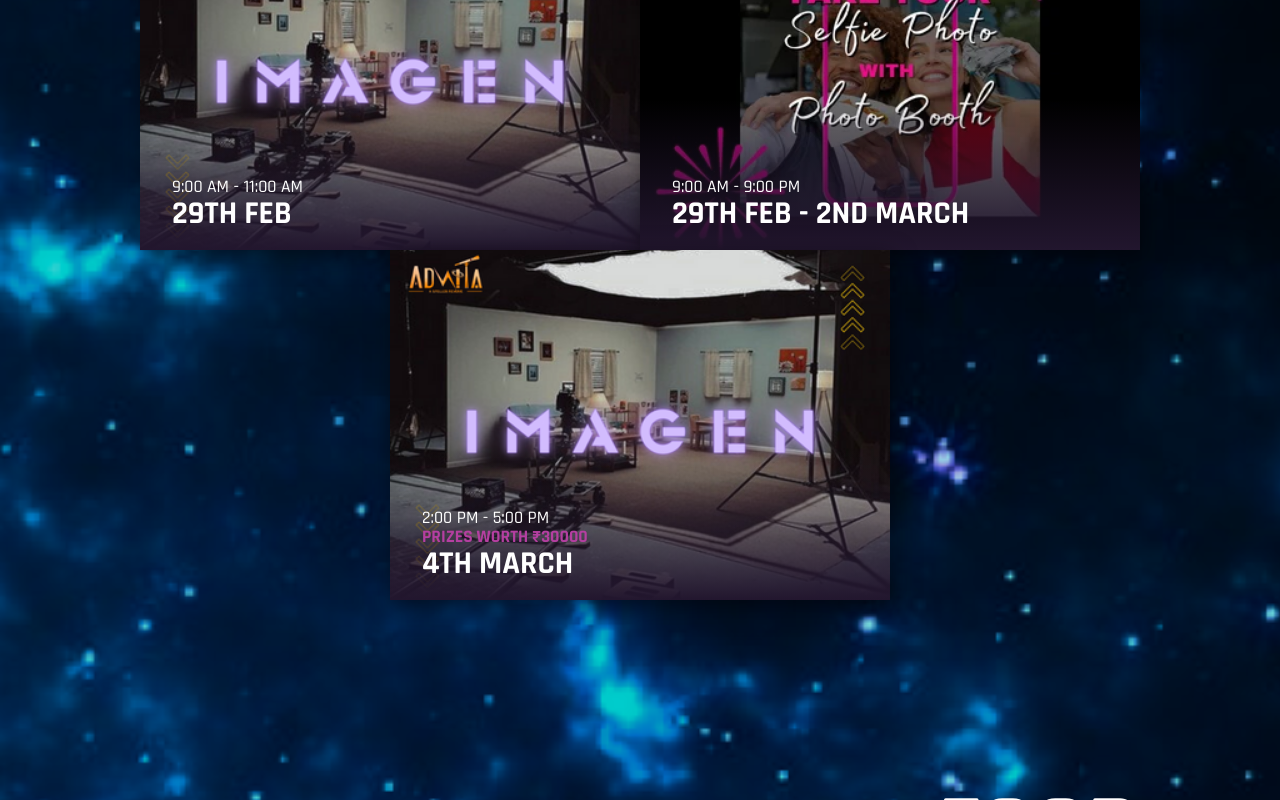
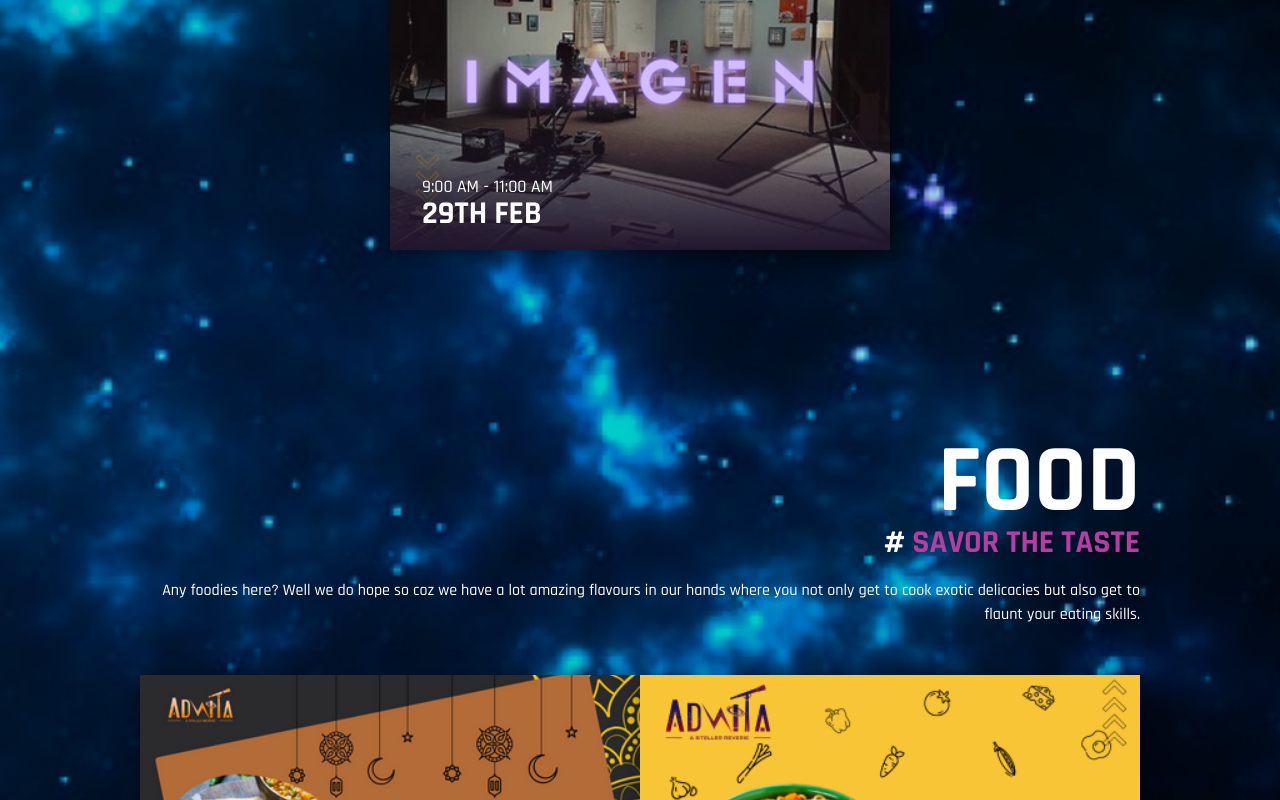
Before and after one commit to swoyam2609/ADVAITA-24-Website, a React (Create React App) app: page /events in a window 1280 px wide. Shown: the part 7110-7910 px from the top of the page. Built offline with nearby package versions, Linux system fonts and the light colour scheme.

Commit message:
photography update

```diff
--- a/src/routes/eventsData.js
+++ b/src/routes/eventsData.js
@@ -251,25 +251,11 @@
                 date: "29TH FEB",
                 time: "9:00 AM - 11:00 AM",
                 description: "Capture the essence of life through your lens at IMAGEN! It's more than just a photography contest; it's a celebration of visual storytelling. Join the series of photography and videography competitions curated to fuel your passion for cameras and frames. Unleash your creativity, freeze moments, and let your imagination unfold at IMAGEN – where every shot tells a story!",
-                image: "/event-images/imagen.png"
+                image: "/event-images/imagen.png",
+                link: "https://unstop.com/p/short-story-film-international-institute-of-information-technology-iiit-bhubaneswar-858227",
+                linkText: "Register",
             },
-            {
-                //PHOTOGRAPHY
-                date: "29TH FEB - 2ND MARCH",
-                time: "9:00 AM - 9:00 PM",
-                description: "Step into the world of photography and freeze your memories at A STILL IN TIME - the ultimate photo exhibition! Join us at #Advaita2023 and discover the beauty of capturing a moment in time through the lens. From stunning landscapes to candid shots, we've curated some of the best works from photographers of our college. Not only will you get to admire the art, but you'll also get the chance to snap your own memories at our photo booth. Don't miss out on this one-of-a-kind experience.",
-                image: "/event-images/a-still-in-time.webp"
-            },
-             {
-                 //WORKSHOP
-                 date: "4TH MARCH",
-                 time: "2:00 PM - 5:00 PM",
-                 description: "Get ready to snap, shoot, and shine with IMAGEN—the ultimate destination for photography and videography enthusiasts! Whether you're a seasoned pro or just starting out, our specially curated competitions will inspire and challenge you to bring your creative vision to life. With IMAGEN, the world is your canvas and the camera is your brush—so let's capture some unforgettable moments together!",
-                 image: "/event-images/imagen.png",
-                 link: "https://unstop.com/p/photography-workshop-international-institute-of-information-technology-iiit-bhubaneswar-861204",
-                 linkText: "Register",
-                 prize: 30000,
-            },
+
         ]
     },
     {
```
